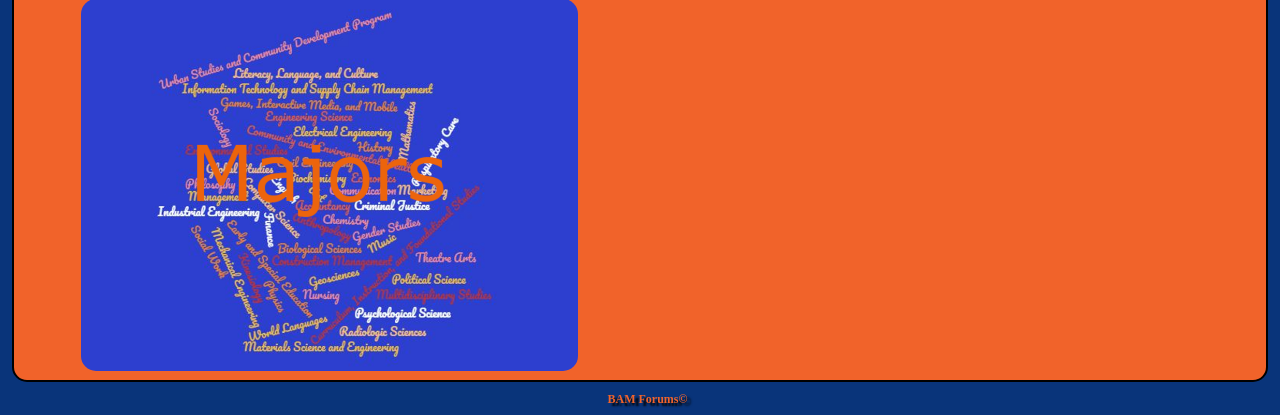
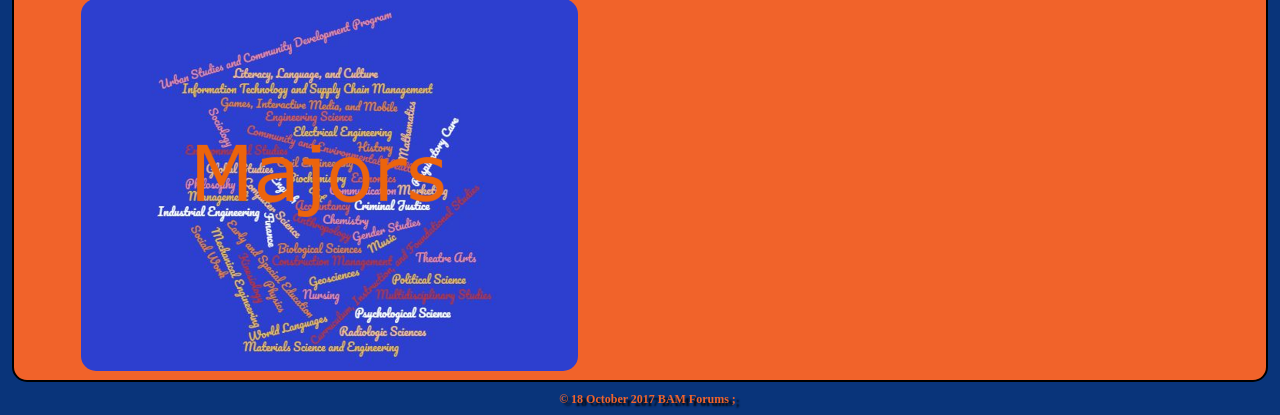
Before and after one commit to BoiseStateCS401/cs401-website-tyleregan, a PHP site: page /index.php in a window 1280 px wide. Shown: the part 594-1009 px from the top of the page. Run offline with PHP 8.4, Linux system fonts and the light colour scheme; some web fonts are replaced.

Commit message:
Better copyright.

```diff
--- a/public/BamFooter.php
+++ b/public/BamFooter.php
@@ -1,4 +1,4 @@
-    <footer>BAM Forums&copy;</footer>
+    <footer>&copy 18 October 2017 BAM Forums ;</footer>
 
   </body>
 </html>
```
